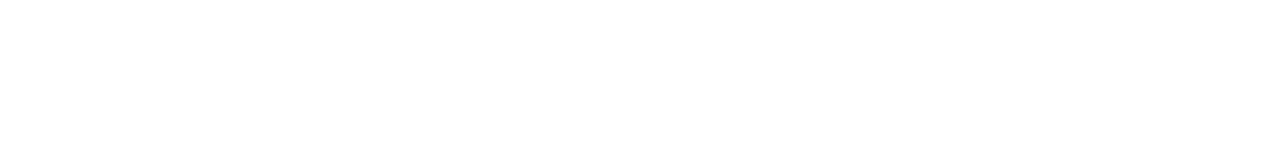
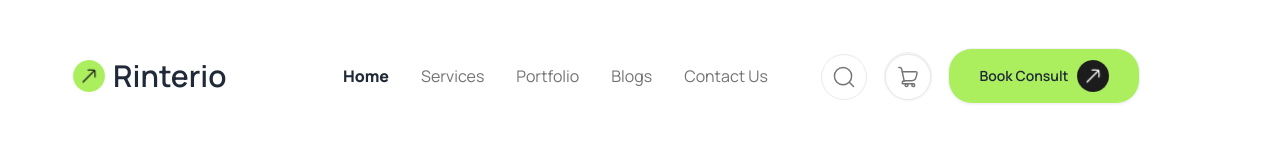
Before and after one commit to Rafiq6743/assin-ment-3, a plain HTML site: page index.html in a window 1280 px wide. Drawn offline with nearby package versions, Linux system fonts and the light colour scheme.

Commit message:
added my div

```diff
--- a/index.html
+++ b/index.html
@@ -5,13 +5,100 @@
     <meta name="viewport" content="width=device-width, initial-scale=1.0">
     <title>assignment 3
     </title>
-
+    <link rel="preconnect" href="https://fonts.googleapis.com">
+<link rel="preconnect" href="https://fonts.gstatic.com" crossorigin>
+<link href="https://fonts.googleapis.com/css2?family=Manrope:wght@200..800&display=swap" rel="stylesheet">
 <link href="https://cdn.jsdelivr.net/npm/daisyui@4.12.10/dist/full.min.css" rel="stylesheet" type="text/css" />
 <script src="https://cdn.tailwindcss.com"></script>
+<style>
+    body{font-family: "Manrope", sans-serif;}
+</style>
 
 </head>
 <body>
+    <div class="navbar  md:w-[1100px] ml-12 mt-10">
+        <div class="navbar-start">
+          <div class="dropdown">
+            <div tabindex="0" role="button" class="btn btn-ghost lg:hidden">
+                <svg
+                xmlns="http://www.w3.org/2000/svg"
+                class="h-5 w-5"
+                fill="none"
+                viewBox="0 0 24 24"
+                stroke="currentColor">
+                <path
+                  stroke-linecap="round"
+                  stroke-linejoin="round"
+                  stroke-width="2"
+                  d="M4 6h16M4 12h8m-8 6h16" />
+              </svg>
+            </div>
+            <ul
+              tabindex="0"
+              class="menu menu-sm dropdown-content bg-base-100 rounded-box z-[1] mt-3 w-52 p-2 shadow">
+              <li><a>Home</a></li>
+            <li><a>Services</a></li>
+            <li><a>Portfolio</a></li>
+            <li><a>Blogs</a></li>
+            <li><a>Contact Us</a></li>
+            </ul>
+          </div>
 
+          <a class="btn btn-ghost text-3xl ">
+            <img class="h-8 mr-0" src="assets/image1.png" alt="">
+
+            Rinterio</a>
+        </div>
+        <div class="navbar-center hidden lg:flex mr-8">
+          <ul class="menu menu-horizontal px-1">
+            <li><a class="text-base font-extrabold">Home</a></li>
+            <li><a class="text-base font-normal text-[#737373]">Services</a></li>
+            <li><a class="text-base font-normal text-[#737373]">Portfolio</a></li>
+            <li><a class="text-base font-normal text-[#737373]">Blogs</a></li>
+            <li><a class="text-base font-normal text-[#737373]">Contact Us</a></li>
+
+          </ul>
+        </div>
+        <div class="navbar-end">
+            <button class="btn btn-ghost btn-circle mr-4">
+                <svg width="48.015991" height="48.016113" viewBox="0 0 48.016 48.0161" fill="none" xmlns="http://www.w3.org/2000/svg" xmlns:xlink="http://www.w3.org/1999/xlink">
+                    <desc>
+                            Created with Pixso.
+                    </desc>
+                    <defs/>
+                    <rect id="Frame 2" rx="23.500000" width="47.000000" height="47.000000" transform="translate(0.515991 0.500000) rotate(0.019056)" fill="#FFFFFF" fill-opacity="1.000000"/>
+                    <path id="Vector" d="M29.5 29.5L34 34.01" stroke="#737373" stroke-opacity="1.000000" stroke-width="1.500000" stroke-linejoin="round" stroke-linecap="round"/>
+                    <path id="Vector" d="M23.01 14C18.04 14 14.01 18.03 14 23C14 27.97 18.03 32 23 32C27.97 32 32 27.98 32 23.01C32 18.04 27.98 14 23.01 14Z" stroke="#737373" stroke-opacity="1.000000" stroke-width="1.500000" stroke-linejoin="round"/>
+                    <rect id="Frame 2" rx="23.500000" width="47.000000" height="47.000000" transform="translate(0.515991 0.500000) rotate(0.019056)" stroke="#E9E9E9" stroke-opacity="1.000000" stroke-width="1.000000"/>
+                </svg>
+
+              </button>
+              <button class="btn  btn-circle mr-4">
+
+
+
+
+                <svg width="48.015961" height="48.016113" viewBox="0 0 48.016 48.0161" fill="none" xmlns="http://www.w3.org/2000/svg" xmlns:xlink="http://www.w3.org/1999/xlink">
+                    <desc>
+                            Created with Pixso.
+                    </desc>
+                    <defs/>
+                    <rect id="Frame 3" rx="23.500000" width="47.000000" height="47.000000" transform="translate(0.515961 0.500000) rotate(0.019056)" fill="#FFFFFF" fill-opacity="1.000000"/>
+                    <path id="Vector" d="M20 28L27.26 28C31.75 28.01 32.44 25.19 33.26 21.08C33.5 19.89 33.62 19.3 33.34 18.9C33.05 18.51 32.5 18.51 31.4 18.51L18 18.5" stroke="#737373" stroke-opacity="1.000000" stroke-width="1.500000" stroke-linecap="round"/>
+                    <path id="Vector" d="M20 28L17.38 15.52C17.16 14.63 16.36 14 15.44 14L14.51 14" stroke="#737373" stroke-opacity="1.000000" stroke-width="1.500000" stroke-linecap="round"/>
+                    <path id="Vector" d="M20.88 28L20.47 28C19.11 28 18 29.15 18 30.57C18 30.81 18.18 31 18.41 31L29.5 31" stroke="#737373" stroke-opacity="1.000000" stroke-width="1.500000" stroke-linejoin="round" stroke-linecap="round"/>
+                    <path id="Vector" d="M22.5 34C21.67 34 21 33.33 21 32.5C21 31.67 21.67 31 22.5 31C23.33 31 24 31.67 24 32.5C24 33.33 23.33 34 22.5 34Z" stroke="#737373" stroke-opacity="1.000000" stroke-width="1.500000"/>
+                    <path id="Vector" d="M29.5 34C28.67 34 28 33.33 28 32.5C28 31.68 28.67 31 29.5 31C30.33 31.01 31 31.68 31 32.51C31 33.33 30.33 34.01 29.5 34Z" stroke="#737373" stroke-opacity="1.000000" stroke-width="1.500000"/>
+                    <rect id="Frame 3" rx="23.500000" width="47.000000" height="47.000000" transform="translate(0.515961 0.500000) rotate(0.019056)" stroke="#E9E9E9" stroke-opacity="1.000000" stroke-width="1.000000"/>
+                </svg>
+
+
+              </button>
+          <a class="btn h-14 w-48 rounded-3xl bg-[#ABEF5F]">Book Consult
+            <img class="h-8" src="assets/image2.png" alt="">
+          </a>
+        </div>
+      </div>
 
 </body>
 </html>
```
Also changed, not shown: assets/image1.png (added), assets/image2.png (added).
